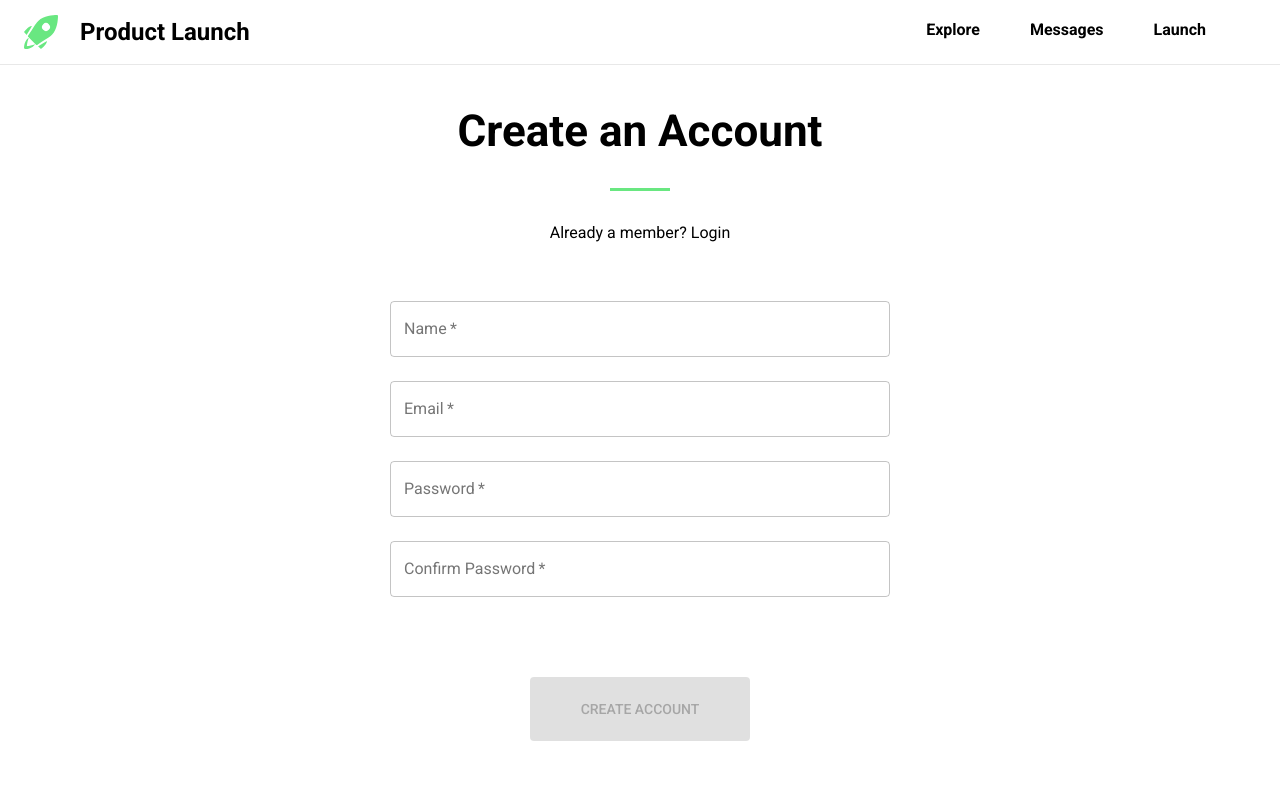
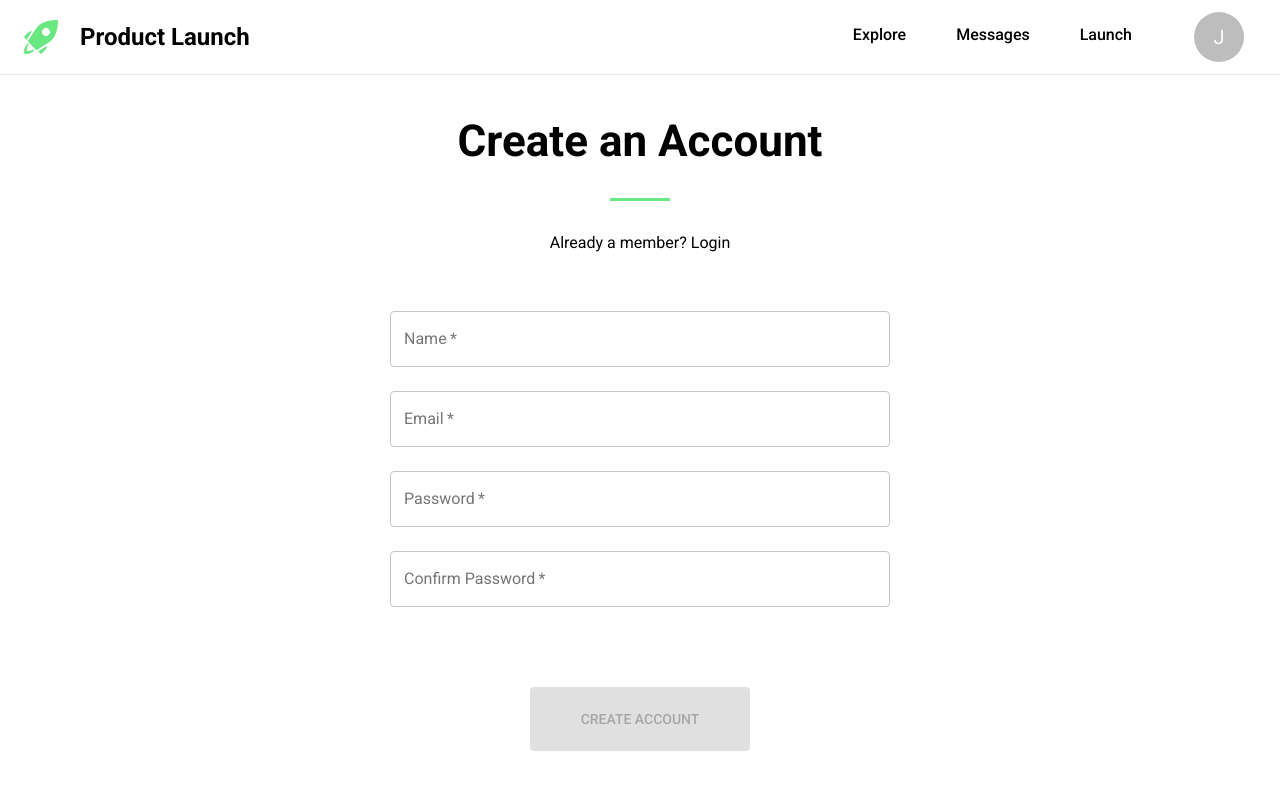
Before and after one commit to hatchways/team-summer, a React (Create React App) app in the folder client/: page /signup in a window 1280 px wide. Shown: the top 790 px of the page. Built offline with nearby package versions, Linux system fonts and the light colour scheme.

Commit message:
User dropdown

```diff
--- a/client/src/App.js
+++ b/client/src/App.js
@@ -31,7 +31,8 @@ const App = () => {
     return (
         <MuiThemeProvider theme={theme}>
             <BrowserRouter>
-                <NavBar />
+                {/* Placeholder user object */}
+                <NavBar user={{name: 'Joe'}}/>
 
                 {/* Routes */}
                 {/*
--- a/client/src/components/NavBar.js
+++ b/client/src/components/NavBar.js
@@ -1,6 +1,16 @@
-import React from 'react';
-import {AppBar, makeStyles, Toolbar, Typography} from '@material-ui/core';
-import {Link} from 'react-router-dom';
+import React, {useState} from 'react';
+import {
+    AppBar,
+    makeStyles,
+    Toolbar,
+    Typography,
+    IconButton,
+    Avatar,
+    Menu,
+    MenuItem
+} from '@material-ui/core';
+import {Link, withRouter} from 'react-router-dom';
+
 import SvgProductLaunchLogo from './ProductLaunchPage';
 
 const useStyles = makeStyles((theme) => ({
@@ -17,7 +27,8 @@ const useStyles = makeStyles((theme) => ({
         }
     },
     navLinks: {
-        display: 'flex'
+        display: 'flex',
+        alignItems: 'center'
     },
     menuItem: {
         marginRight: 50,
@@ -28,11 +39,21 @@ const useStyles = makeStyles((theme) => ({
             color: '#000000',
             borderBottom: `2px solid ${theme.palette.primary.main}`,
         }
+    },
+    userAvatar: {
+        width: 50,
+        height: 50
     }
 }));
 
-export default () => {
+const NavBar = (props) => {
     const classes = useStyles();
+    const [userDropdown, toggleUserDropdown] = useState(null);
+
+    const handleClick = (route) => {
+        props.history.push(route);
+        toggleUserDropdown(null)
+    };
 
     return (
         <AppBar className={classes.navBar} position="static" color="inherit" elevation={0}>
@@ -57,8 +78,28 @@ export default () => {
                             Launch
                         </Typography>
                     </Link>
+                    <div>
+                        <IconButton aria-controls="user-dropdown"
+                                    onClick={(event) => toggleUserDropdown(event.currentTarget)}>
+                            <Avatar className={classes.userAvatar} src={props.user.avatar || null}>
+                                {props.user.avatar || props.user.name.split('')[0]}
+                            </Avatar>
+                        </IconButton>
+                        <Menu
+                            id="user-dropdown"
+                            anchorEl={userDropdown}
+                            keepMounted
+                            open={Boolean(userDropdown)}
+                            onClose={() => toggleUserDropdown(null)}
+                        >
+                            <MenuItem onClick={() => handleClick('/profile')}>Profile</MenuItem>
+                            <MenuItem onClick={() => handleClick('/logout')}>Logout</MenuItem>
+                        </Menu>
+                    </div>
                 </div>
             </Toolbar>
         </AppBar>
     );
 };
+
+export default withRouter(NavBar);
--- a/client/src/themes/theme.js
+++ b/client/src/themes/theme.js
@@ -15,7 +15,7 @@ export const theme = createMuiTheme({
         },
         h6: {
             fontSize: '1em',
-            fontWeight: 'semi-bold',
+            fontWeight: '500',
             textAlign: 'center'
         }
     },
```
